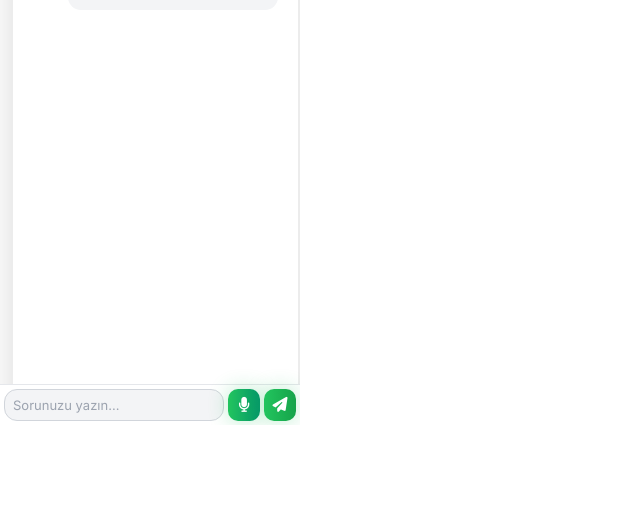
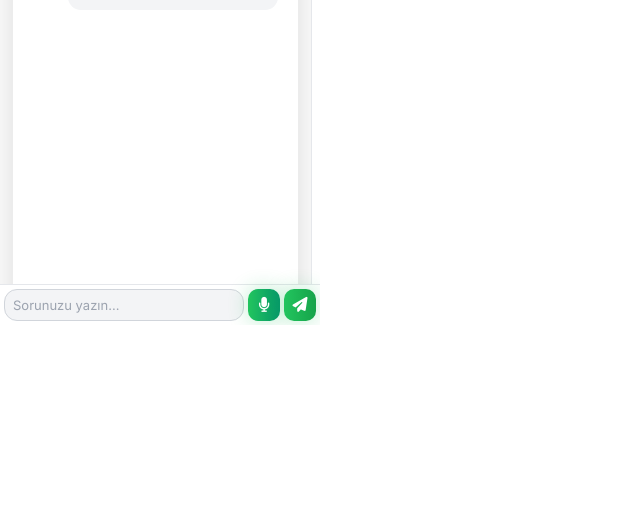
Before and after one commit to veteroner/tarpovizyon, a plain HTML site: page tarpovizyon300px.html in a window 1280 px wide. Shown: the part 275-800 px from the top of the page, without its empty margins (0-640 px from the left). Drawn offline with nearby package versions, Linux system fonts and the light colour scheme.

Commit message:
Site g├╝ncellendi - Cum 25.07.2025 11:39

```diff
--- a/tarpovizyon300px.html
+++ b/tarpovizyon300px.html
@@ -2,7 +2,7 @@
 <html lang="tr">
 <head>
     <meta charset="UTF-8">
-    <meta name="viewport" content="width=300, initial-scale=1.0, maximum-scale=1.0, user-scalable=no">
+    <meta name="viewport" content="width=320, initial-scale=1.0, maximum-scale=1.0, user-scalable=no">
     <title>TarpoVizyon AI - Tarım ve Hayvancılık Yapay Zeka Asistanı</title>
     <link rel="stylesheet" href="https://cdnjs.cloudflare.com/ajax/libs/font-awesome/6.4.0/css/all.min.css">
     <script src="https://cdn.tailwindcss.com"></script>
@@ -119,10 +119,10 @@
         font-size: 13px !important;
       }
       html, body {
-        width: 300px;
-        height: 700px;
-        max-width: 300px;
-        max-height: 700px;
+        width: 320px;
+        height: 600px;
+        max-width: 320px;
+        max-height: 600px;
         margin: 0;
         padding: 0;
         overflow: hidden;
@@ -130,10 +130,10 @@
         background: #fff;
       }
       #mobile-container {
-        width: 300px;
-        height: 700px;
-        max-width: 300px;
-        max-height: 700px;
+        width: 320px;
+        height: 600px;
+        max-width: 320px;
+        max-height: 600px;
         margin: 0 auto;
         overflow-y: auto;
         overflow-x: hidden;
```
